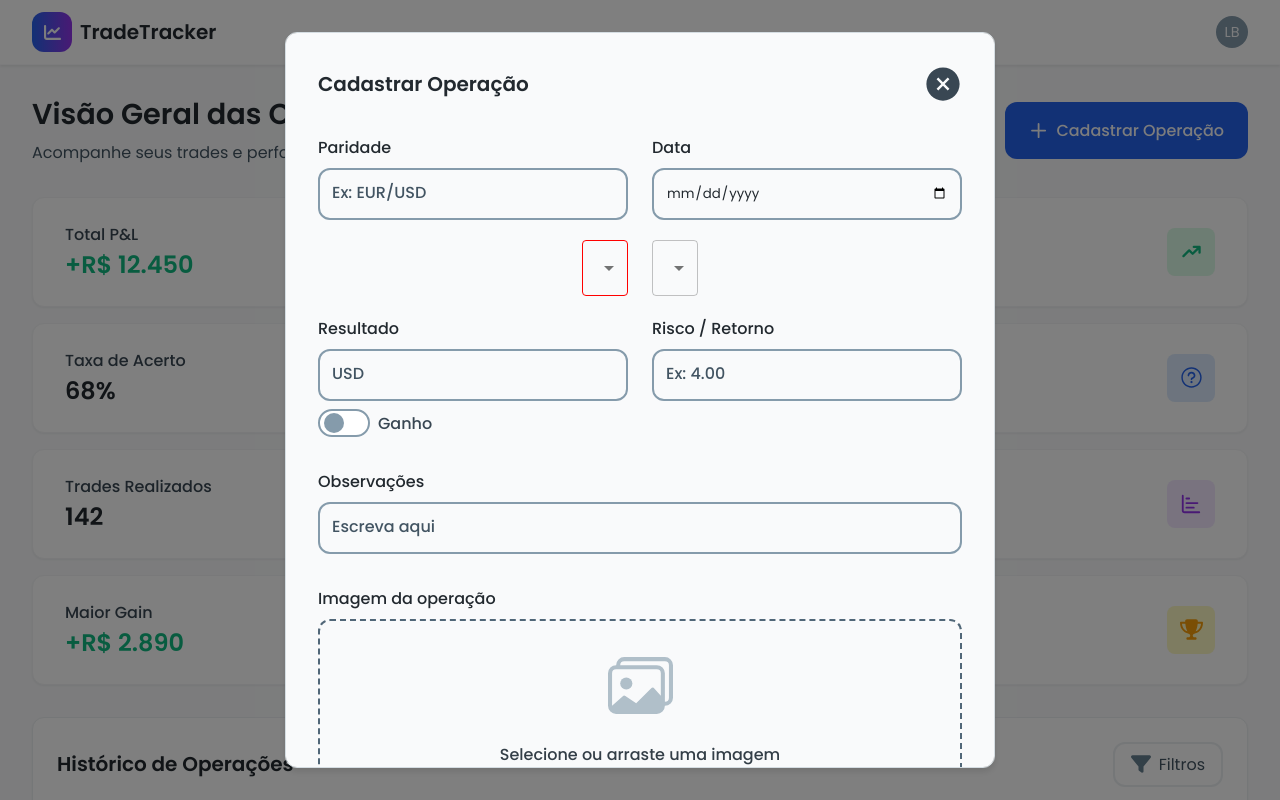
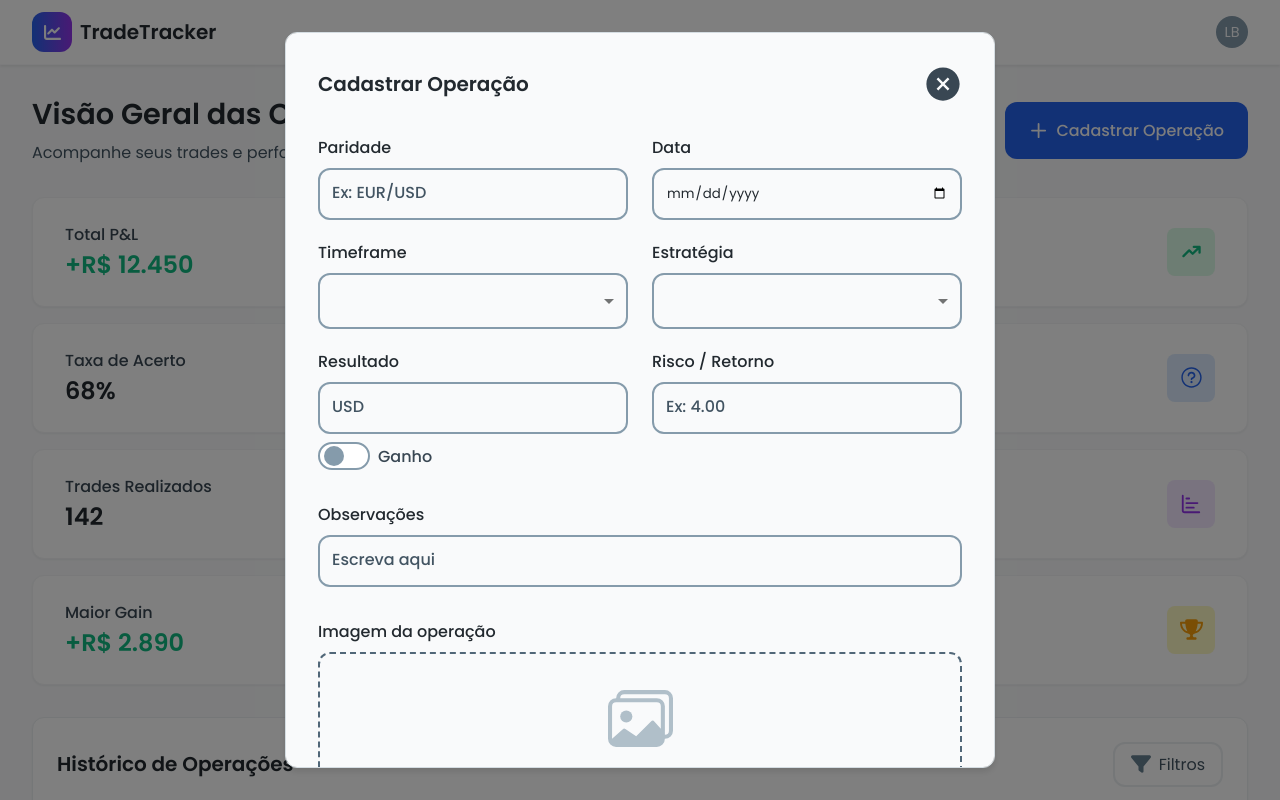
Before and after one commit to Beatriz-Heydman/trade-vision, a React (Vite) app: page / in a window 1280 px wide. Both pictures are taken after a click on the button "Cadastrar Operação". Shown: the top 800 px of the page. Built offline with nearby package versions, Linux system fonts and the light colour scheme.

Commit message:
feat: enhance Timeframe and Strategy selection components with improved styling and layout

```diff
--- a/src/pages/home/index.tsx
+++ b/src/pages/home/index.tsx
@@ -94,34 +94,69 @@ export function HomePage() {
               </Flex>
 
               <Flex gap="1.5rem" alignItems="center" style={{ width: "100%" }}>
+                <Flex
+                  direction="column"
+                  gap="0.5rem"
+                  alignItems="flex-start"
+                  style={{ width: "100%" }}
+                >
+                  <Typography
+                    fontSize="1rem"
+                    fontWeight="500"
+                    color={colors.neutral[950]}
+                  >
+                    Timeframe
+                  </Typography>
                   <Select
                     sx={{
+                      width: "100%",
+                      borderRadius: "0.75rem",
                       ".MuiOutlinedInput-notchedOutline": {
-                      borderColor: "red",
+                        border: `2px solid ${colors.neutral[400]}`,
                       },
                       "&.Mui-focused .MuiOutlinedInput-notchedOutline": {
-                      borderColor: "yellow",
+                        borderColor: colors.neutral[300],
                       },
                     }}
                     id="demo-controlled-open-select"
-                  label="Timeframe"
                   >
-                  <MenuItem value="">
-                    <em>None</em>
-                  </MenuItem>
-                  <MenuItem value={10}>Ten</MenuItem>
-                  <MenuItem value={20}>Twenty</MenuItem>
-                  <MenuItem value={30}>Thirty</MenuItem>
+                    <MenuItem value={1}>Opção 1</MenuItem>
+                    <MenuItem value={2}>Opção 2</MenuItem>
+                    <MenuItem value={3}>Opção 3</MenuItem>
                   </Select>
+                </Flex>
 
-                <Select id="demo-controlled-open-select" label="Timeframe">
-                  <MenuItem value="">
-                    <em>None</em>
-                  </MenuItem>
-                  <MenuItem value={10}>Ten</MenuItem>
-                  <MenuItem value={20}>Twenty</MenuItem>
-                  <MenuItem value={30}>Thirty</MenuItem>
+                <Flex
+                  direction="column"
+                  gap="0.5rem"
+                  alignItems="flex-start"
+                  style={{ width: "100%" }}
+                >
+                  <Typography
+                    fontSize="1rem"
+                    fontWeight="500"
+                    color={colors.neutral[950]}
+                  >
+                    Estratégia
+                  </Typography>
+                  <Select
+                    sx={{
+                      width: "100%",
+                      borderRadius: "0.75rem",
+                      ".MuiOutlinedInput-notchedOutline": {
+                        border: `2px solid ${colors.neutral[400]}`,
+                      },
+                      "&.Mui-focused .MuiOutlinedInput-notchedOutline": {
+                        borderColor: colors.neutral[300],
+                      },
+                    }}
+                    id="demo-controlled-open-select"
+                  >
+                    <MenuItem value={1}>Opção 1</MenuItem>
+                    <MenuItem value={2}>Opção 2</MenuItem>
+                    <MenuItem value={3}>Opção 3</MenuItem>
                   </Select>
+                </Flex>
               </Flex>
 
               <Flex
```
Lines whose indentation alone changed are shown as unchanged.
